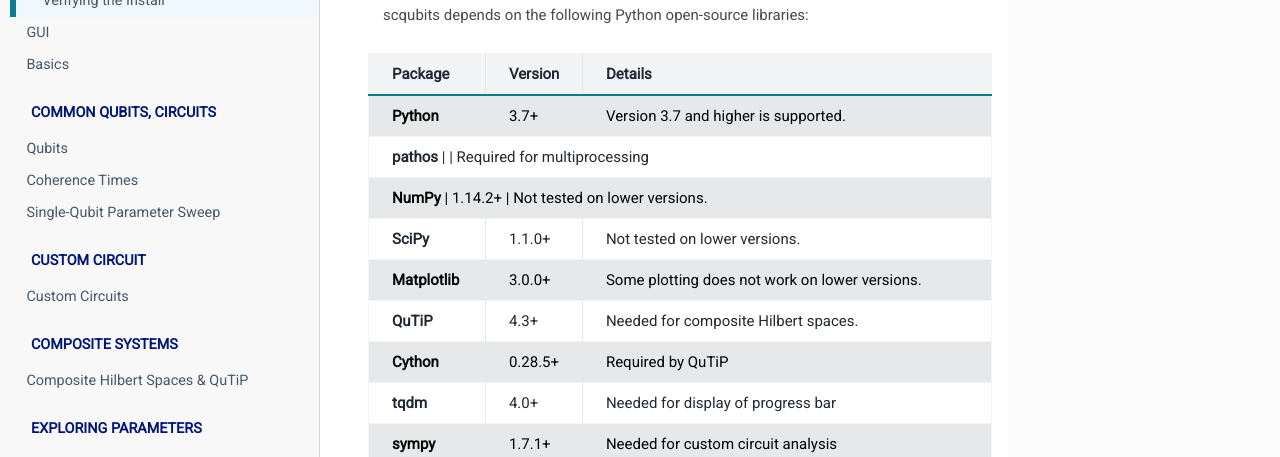
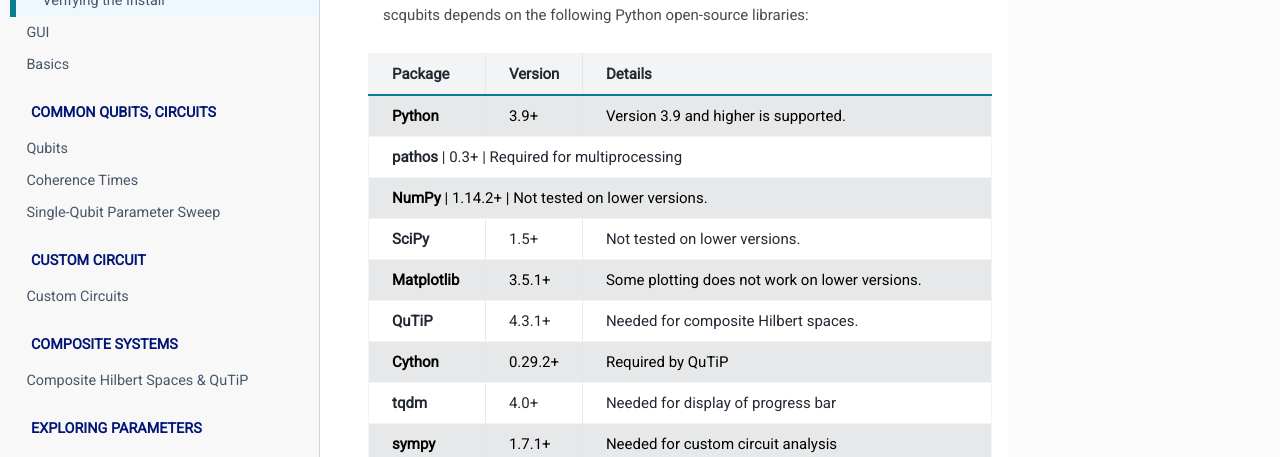
Before and after one commit to scqubits/scqubits-doc, a Sphinx documentation site: the page built from docs/source/install/gen-requirements.rst, in a window 1280 px wide and 900 px high. Shown: the part 255-712 px from the top of the window. Built offline with Sphinx 7.4.7 and the PyData theme 0.15.4, drawn with Linux system fonts in a browser that asks for light colours; pages that are not in the unit, such as notebooks, are missing from menus.

Commit message:
updateing requirements; in paricular python version

```diff
--- a/docs/source/install/gen-requirements.rst
+++ b/docs/source/install/gen-requirements.rst
@@ -14,19 +14,19 @@ scqubits depends on the following Python open-source libraries:
 +----------------+--------------+-----------------------------------------------------+
 | Package        | Version      | Details                                             |
 +================+==============+=====================================================+
-| **Python**     | 3.7+         | Version 3.7 and higher is supported.                |
+| **Python**     | 3.9+         | Version 3.9 and higher is supported.                |
 +----------------+--------------+-----------------------------------------------------+
-| **pathos**     |              | Required for multiprocessing                        |
+| **pathos**     | 0.3+         | Required for multiprocessing                        |
 +------------------------+--------------+---------------------------------------------+
 | **NumPy**      | 1.14.2+      | Not tested on lower versions.                       |
 +----------------+--------------+-----------------------------------------------------+
-| **SciPy**      | 1.1.0+       | Not tested on lower versions.                       |
+| **SciPy**      | 1.5+         | Not tested on lower versions.                       |
 +----------------+--------------+-----------------------------------------------------+
-| **Matplotlib** | 3.0.0+       | Some plotting does not work on lower versions.      |
+| **Matplotlib** | 3.5.1+       | Some plotting does not work on lower versions.      |
 +----------------+--------------+-----------------------------------------------------+
-| **QuTiP**      | 4.3+         |  Needed for composite Hilbert spaces.               |
+| **QuTiP**      | 4.3.1+       |  Needed for composite Hilbert spaces.               |
 +----------------+--------------+-----------------------------------------------------+
-| **Cython**     | 0.28.5+      |  Required by QuTiP                                  |
+| **Cython**     | 0.29.2+      |  Required by QuTiP                                  |
 +----------------+--------------+-----------------------------------------------------+
 | **tqdm**       | 4.0+         |  Needed for display of progress bar                 |
 +----------------+--------------+-----------------------------------------------------+
```
